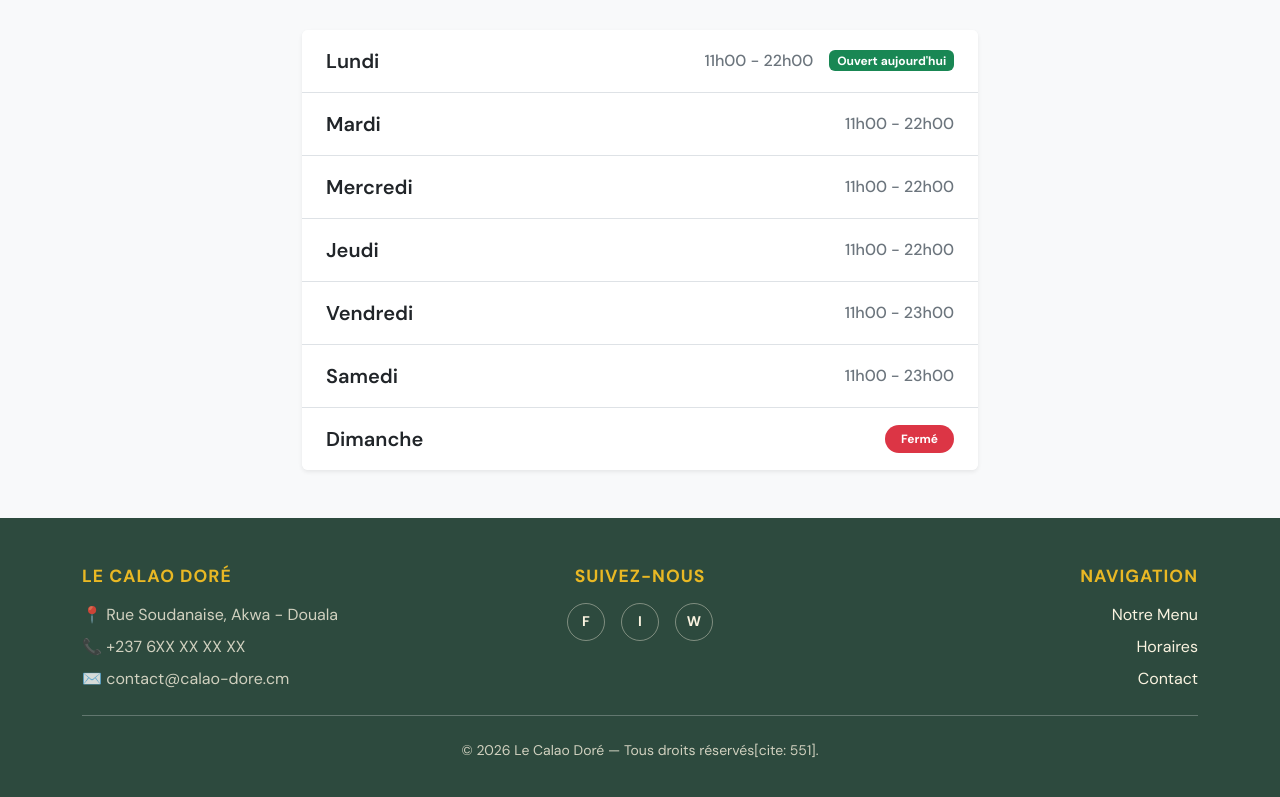
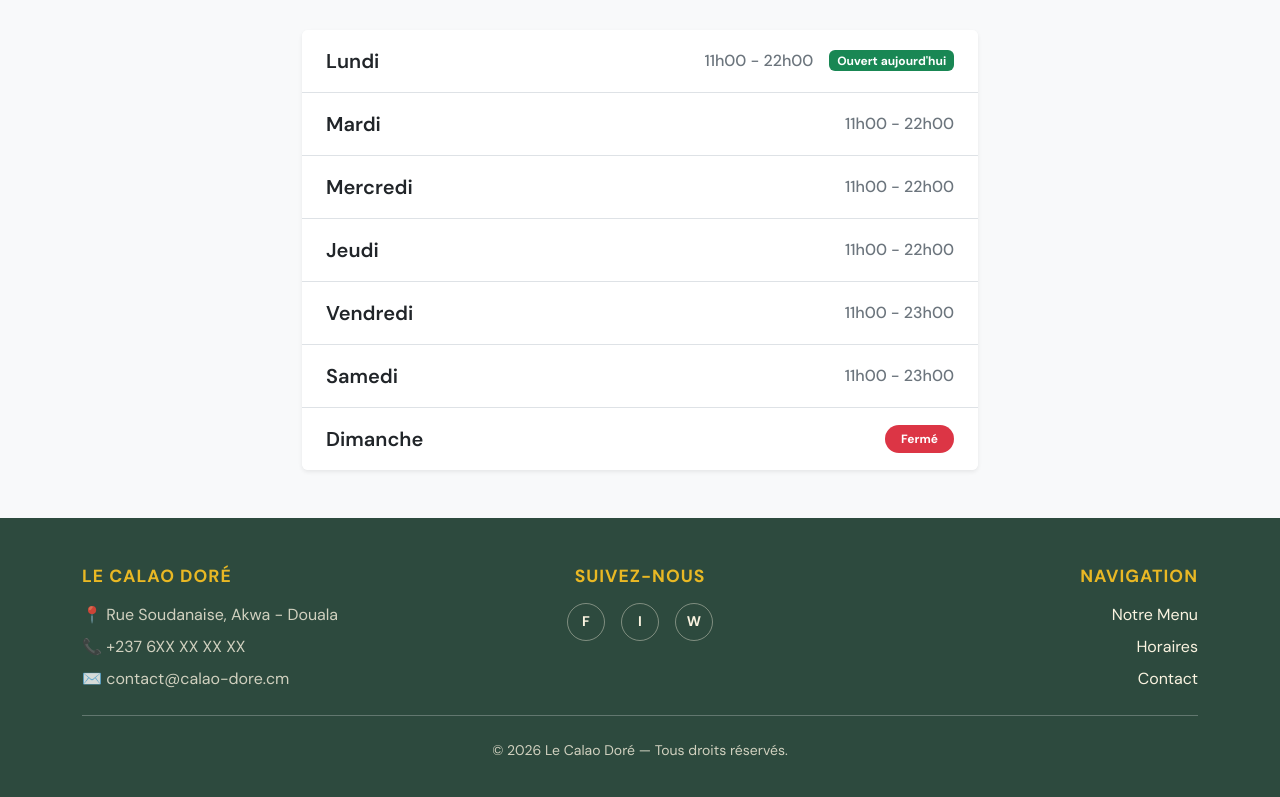
Before and after one commit to EmmanuelSeujip/le-calao-dore, an Angular app: page / in a window 1280 px wide. Shown: the part 2612-3409 px from the top of the page. Built offline with nearby package versions, Linux system fonts and the light colour scheme.

Commit message:
modification du footer

```diff
--- a/src/app/footer/footer.html
+++ b/src/app/footer/footer.html
@@ -33,7 +33,7 @@
 
     <div class="text-center">
       <p class="mb-0 text-light-muted small">
-        &copy; {{ currentYear }} Le Calao Doré &mdash; Tous droits réservés[cite: 551].
+        &copy; {{ currentYear }} Le Calao Doré &mdash; Tous droits réservés.
       </p>
     </div>
   </div>
```
